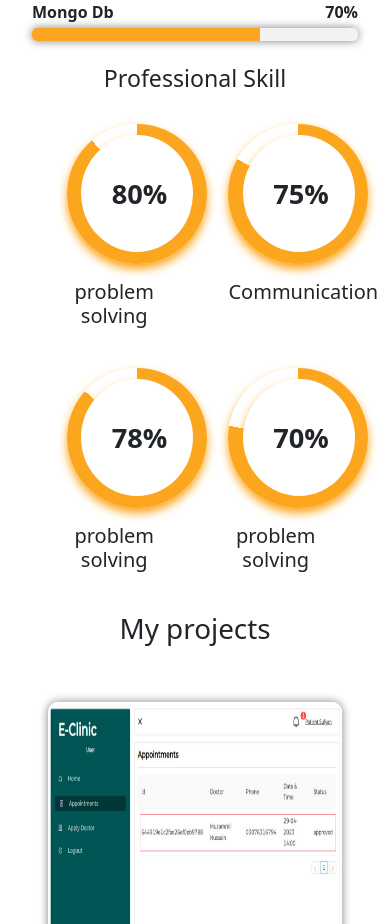
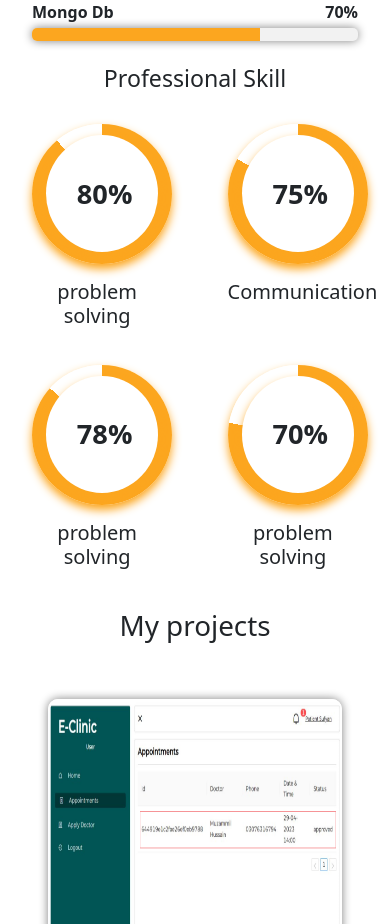
Before and after one commit to Ahmad-9994/personal-portfolio, a React (Create React App) app: page / in a window 390 px wide. Shown: the part 4060-4984 px from the top of the page. Built offline with nearby package versions, Linux system fonts and the light colour scheme.

Commit message:
project card updated

```diff
--- a/src/component/Skill.js/skill.css
+++ b/src/component/Skill.js/skill.css
@@ -37,7 +37,7 @@
     /* border: 2px solid red; */
     flex-wrap: wrap;
     gap: 4rem;
-    justify-content: space-evenly;
+    justify-content: space-between;
 
     margin-top: 2rem;
 
@@ -48,7 +48,7 @@
   }
   .single-circle{
 
-    width: 29%;
+    width: 40%;
 
   }
   .single-circle h5{
@@ -130,7 +130,7 @@
     }
 
     .professionalSkill-container {
-      gap: 2rem;
+      gap: 1.8rem;
 
     }
 
```
